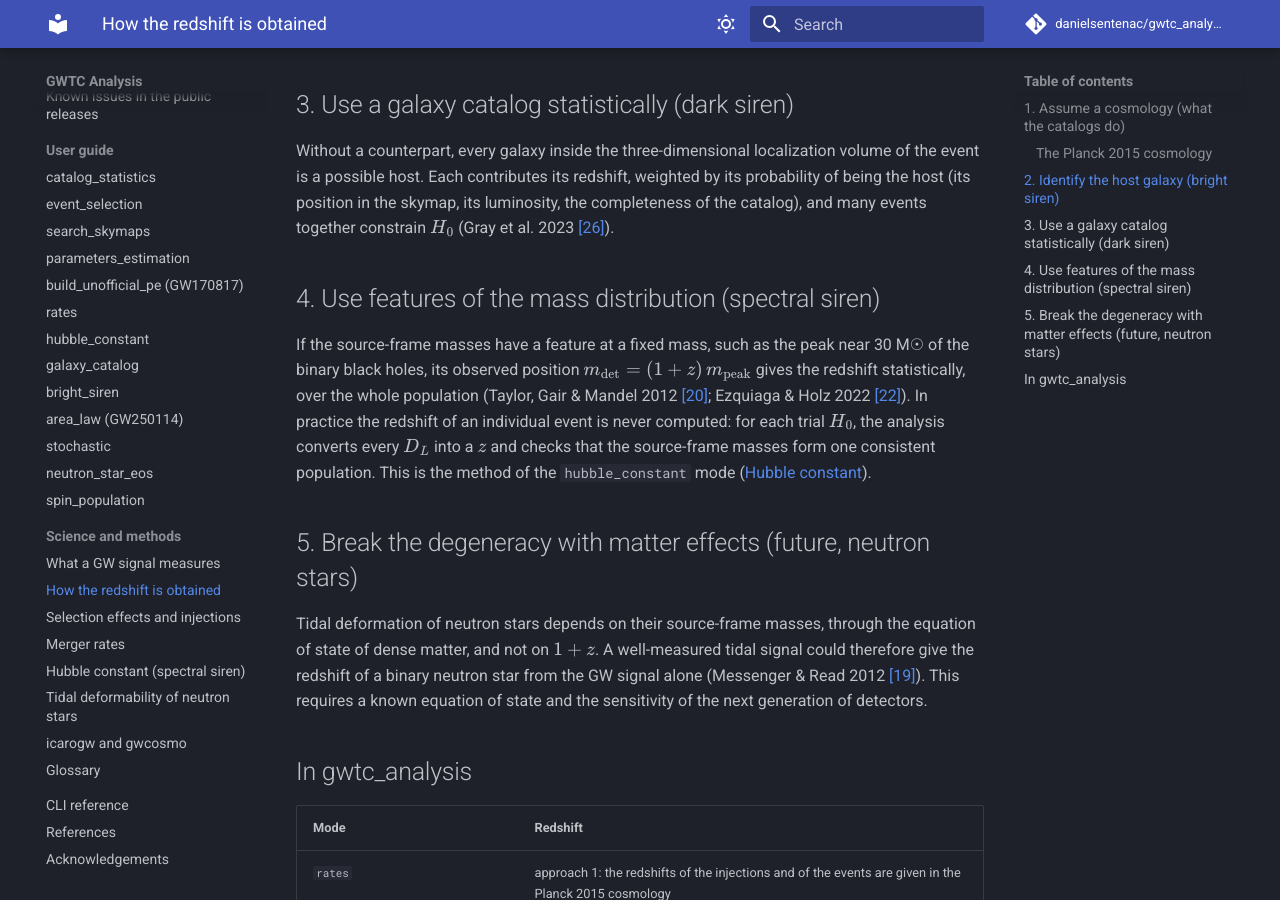
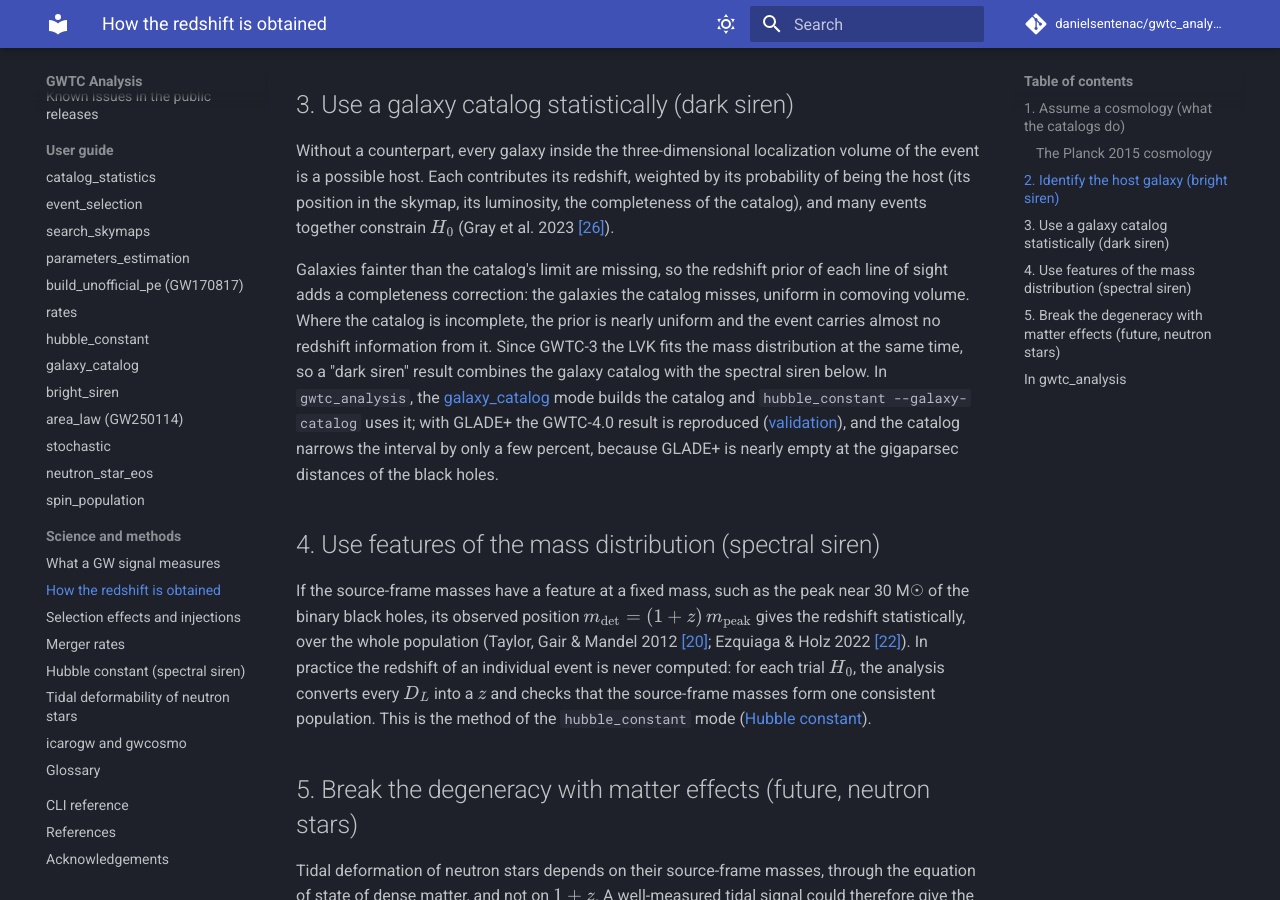
Before and after one commit to danielsentenac/gwtc_analysis, an MkDocs documentation site: the page built from docs/science/redshift.md, in a window 1280 px wide and 900 px high, scrolled down 1594 px. Built offline with MkDocs 1.6.1 and Material for MkDocs 9.7.7, drawn with Linux system fonts in a browser that asks for light colours; comment, search, counter and statistics services are not loaded.

Commit message:
docs: the dark siren in the home highlights and the science pages
Co-Authored-By: Claude Opus 5.5 <noreply@anthropic.com>

```diff
--- a/docs/science/redshift.md
+++ b/docs/science/redshift.md
@@ -55,6 +55,15 @@ possible host. Each contributes its redshift, weighted by its probability of bei
 position in the skymap, its luminosity, the completeness of the catalog), and many events together
 constrain \(H_0\) (Gray et al. 2023 [\[26\]](../references.md#ref-26)).
 
+Galaxies fainter than the catalog's limit are missing, so the redshift prior of each line of sight adds a
+completeness correction: the galaxies the catalog misses, uniform in comoving volume. Where the catalog is
+incomplete, the prior is nearly uniform and the event carries almost no redshift information from it. Since GWTC-3
+the LVK fits the mass distribution at the same time, so a "dark siren" result combines the galaxy catalog with the
+spectral siren below. In `gwtc_analysis`, the [galaxy_catalog](../modes/galaxy-catalog.md) mode builds the catalog
+and `hubble_constant --galaxy-catalog` uses it; with GLADE+ the GWTC-4.0 result is reproduced
+([validation](../modes/hubble-constant.md#validation-gwtc-40-power-law-peak-glade-k-band)), and the catalog narrows
+the interval by only a few percent, because GLADE+ is nearly empty at the gigaparsec distances of the black holes.
+
 ## 4. Use features of the mass distribution (spectral siren)
 
 If the source-frame masses have a feature at a fixed mass, such as the peak near 30 M☉ of the
```
Also changed, not shown: docs/index.md (+6 -0 lines), docs/science/spectral-siren.md (+1 -0 lines).
